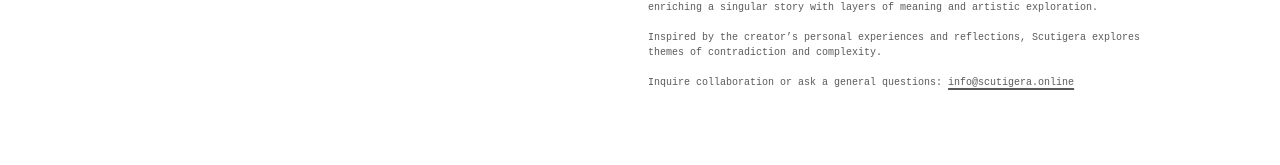
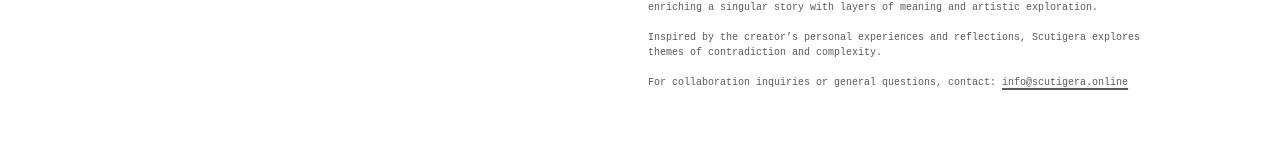
Before and after one commit to kostia2231/scutigera, a React (Vite) app: page /about in a window 1280 px wide. Shown: the part 125-290 px from the top of the page. Built offline with nearby package versions, Linux system fonts and the light colour scheme; no server answers; a web font is replaced by a local one.

Commit message:
about edited

```diff
--- a/src/pages/about/index.jsx
+++ b/src/pages/about/index.jsx
@@ -17,7 +17,7 @@ export default function About() {
         </div>
         <br />
         <div>
-          Inquire collaboration or ask a general questions:{" "}
+          For collaboration inquiries or general questions, contact:{" "}
           <a
             className="pointer underline-offset-[3px] decoration-[1.5px] active:opacity-70 underline"
             href="mailto:info@scutigera.online"
```
